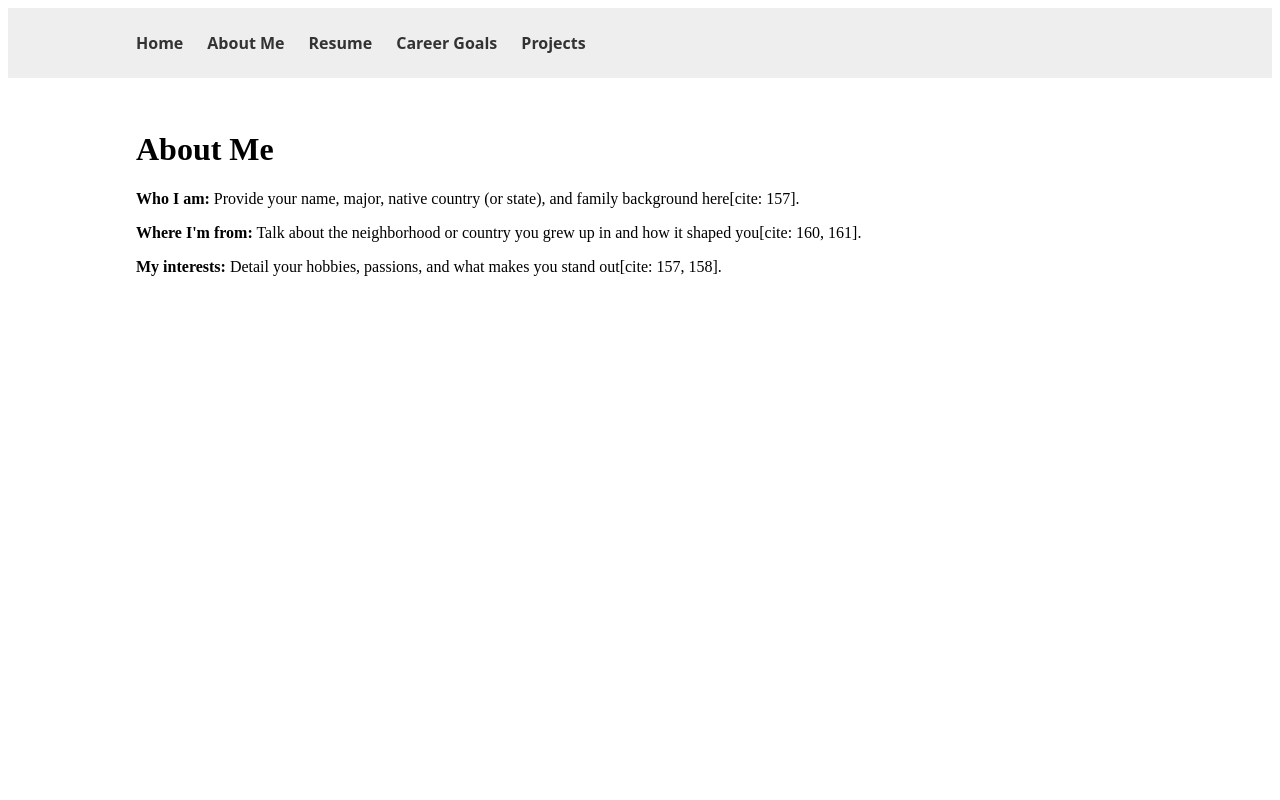
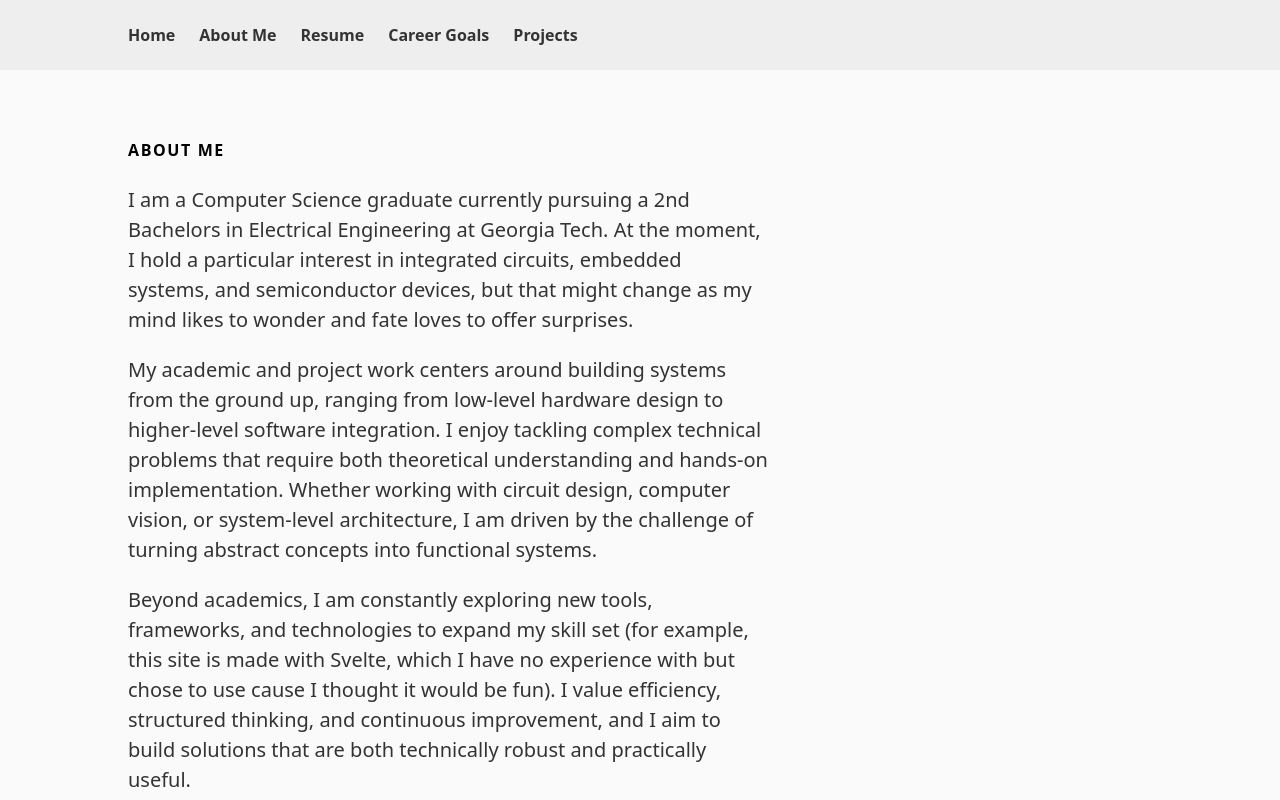
Before and after one commit to CodeXTL/Olivers-Corner, a SvelteKit app: page /about in a window 1280 px wide. Shown: the top 800 px of the page. Built offline with nearby package versions, Linux system fonts and the light colour scheme.

Commit message:
Polished homepage, about, goals, and resume pages

```diff
--- a/src/routes/+layout.svelte
+++ b/src/routes/+layout.svelte
@@ -10,17 +10,27 @@
 	<a href="/projects">Projects</a>
 </nav>
 
-<main class="content">
-	{@render children()}
-</main>
+{@render children()}
 
 <style>
 	.main-nav {
+		/**Floats the nav bar to fix the homepage issue*/
+		position: fixed;
+		top: 0;
+		left: 0;
+		width: 100%;
+		box-sizing: border-box;
+		z-index: 100; /* It's yee high and above everything */
+
 		display: flex;
 		gap: 1.5rem;
 		padding: 1.5rem 10vw;
 		background-color: #eee;
-		font-family: ui-sans-serif, system-ui, -apple-system, sans-serif;
+		font-family:
+			ui-sans-serif,
+			system-ui,
+			-apple-system,
+			sans-serif;
 	}
 	.main-nav a {
 		text-decoration: none;
@@ -30,8 +40,57 @@
 	.main-nav a:hover {
 		color: #000;
 	}
-	.content {
-		/* Gives the rest of the pages a consistent padding */
-		padding: 2rem 10vw;
+
+	/* --- GLOBAL TYPOGRAPHY --- */
+	:global(body) {
+		margin: 0;
+		padding: 0;
+		background-color: #fafafa;
+		color: #111;
+		font-family:
+			ui-sans-serif,
+			system-ui,
+			-apple-system,
+			sans-serif;
+	}
+
+	:global(h1) {
+		font-size: 1rem;
+		font-weight: 600;
+		text-transform: uppercase;
+		letter-spacing: 0.1em;
+		margin-bottom: 1.5rem;
+		color: #000;
+	}
+
+	:global(h2) {
+		font-size: 1.1rem;
+		font-weight: 600;
+		margin-top: 2.5rem;
+		margin-bottom: 1rem;
+		color: #111;
+		border-bottom: 1px solid #eaeaea;
+		padding-bottom: 0.5rem;
+	}
+
+	:global(p),
+	:global(li) {
+		font-size: 1.25rem;
+		line-height: 1.5;
+		margin-bottom: 1rem;
+		color: #333;
+	}
+
+	/* --- SHARED PAGE LAYOUT --- */
+	/* This perfectly mimics your homepage wrapper */
+	:global(.page-wrapper) {
+		display: flex;
+		flex-direction: column;
+		padding: 10vw 0 5vw 10vw;
+	}
+
+	/* This perfectly mimics your homepage main tag */
+	:global(.page-wrapper main) {
+		max-width: 640px;
 	}
 </style>
--- a/src/routes/+page.svelte
+++ b/src/routes/+page.svelte
@@ -206,16 +206,16 @@
 	on:mouseup={stopDrag}
 />
 
-<div class="wrapper" on:mousedown|self={spawnBall} role="presentation">
+<div class="page-wrapper" on:mousedown|self={spawnBall} role="presentation">
 	<main>
 		<header>
 			<h1>{name}</h1>
 			<p>
 				Welcome to my corner of the internet! I am an Electrical Engineering and Computer Science
-				student at Georgia Tech with a passion for semiconductor devices and VLSI. This website
-				serves as a creative outlet for me to explore interesting things as well as a portfolio of
-				my academic journey, showcasing my technical projects, career aspirations, and personal
-				growth.
+				student at Georgia Tech with a passion for semiconductor devices, embedded systems, and
+				VLSI. This website serves as a creative outlet for me to explore interesting things as well
+				as a portfolio of my academic journey, showcasing my technical projects, career aspirations,
+				and personal growth.
 			</p>
 			<p>In the meantime, here's a ball to play around with.</p>
 			<ul>
@@ -244,59 +244,9 @@
 			role="presentation"
 		></div>
 	{/each}
-
-	<footer>
-		<p>No, I am your footer.</p>
-	</footer>
 </div>
 
 <style>
-	:global(body) {
-		margin: 0;
-		padding: 0;
-		background-color: #fafafa;
-		color: #111;
-		font-family:
-			ui-sans-serif,
-			system-ui,
-			-apple-system,
-			sans-serif;
-	}
-
-	.wrapper {
-		display: flex;
-		flex-direction: column;
-		justify-content: center;
-		min-height: 100vh;
-		padding: 0 10vw;
-	}
-
-	main {
-		max-width: 480px;
-	}
-
-	h1 {
-		font-size: 0.85rem;
-		font-weight: 600;
-		text-transform: uppercase;
-		letter-spacing: 0.1em;
-		margin-bottom: 1.5rem;
-		color: #000;
-	}
-
-	p {
-		font-size: 1.25rem;
-		line-height: 1.5;
-		margin-bottom: 1rem;
-		color: #333;
-	}
-
-	li {
-		font-size: 1.25rem;
-		line-height: 1.5;
-		color: #333;
-	}
-
 	nav {
 		display: flex;
 		flex-direction: column;
@@ -330,15 +280,6 @@
 		transform: translateX(0);
 	}
 
-	footer {
-		position: absolute;
-		bottom: 2rem;
-		font-size: 0.7rem;
-		color: #bbb;
-		text-transform: uppercase;
-		letter-spacing: 0.05em;
-	}
-
 	.ball {
 		width: 50px;
 		height: 50px;
--- a/src/routes/about/+page.svelte
+++ b/src/routes/about/+page.svelte
@@ -1,22 +1,148 @@
 <script>
-	// You can import images from your static folder or an assets folder
+	import { onMount } from 'svelte';
+
+	let profileImage = '/headshot.jpg';
+
+	// Canvas variables
+	let canvas;
+	let ctx;
+	let isDrawing = false;
+
+	// This runs once upon load to set up our paintbrush
+	onMount(() => {
+		ctx = canvas.getContext('2d');
+
+		// match canvas internal resolution to prevent blurry lines
+		canvas.width = canvas.offsetWidth;
+		canvas.height = canvas.offsetHeight;
+	});
+
+	function startDrawing(event) {
+        if (event.button != 0) return;
+
+		isDrawing = true;
+		draw(event);
+	}
+
+	function stopDrawing() {
+		isDrawing = false;
+		ctx.beginPath();
+	}
+
+    function clearDrawing() {
+        ctx.clearRect(0, 0, canvas.width, canvas.height);
+    }
+
+	function draw(event) {
+		if (!isDrawing) return;
+
+		// Get mouse coordinates relative to the canvas itself
+		const rect = canvas.getBoundingClientRect();
+		const x = event.clientX - rect.left;
+		const y = event.clientY - rect.top;
+
+		// Paintbrush settings
+		ctx.lineWidth = 5;
+		ctx.lineCap = 'round';
+		ctx.strokeStyle = '#ff0055';
+
+		// Tells the canvas to draw a line from the last point to the nex (x,y)
+		ctx.lineTo(x, y);
+
+		// Actually paints the line onto the screen
+		ctx.stroke();
+
+		// Reset the path so the line follows the mouse
+		ctx.beginPath();
+		ctx.moveTo(x, y);
+	}
 </script>
 
 <svelte:head>
 	<title>About Me | Oliver's Corner</title>
 </svelte:head>
 
+<div class="interactive-art-station">
+	<img src={profileImage} alt="Hey it's me!" class="base-image" />
+
+	<canvas
+		class="drawing-canvas"
+		bind:this={canvas}
+		on:mousedown={startDrawing}
+		on:mousemove={draw}
+		on:mouseup={stopDrawing}
+		on:mouseleave={stopDrawing}
+        on:contextmenu|preventDefault={clearDrawing}
+	></canvas>
+</div>
+
+<div class="page-wrapper">
+	<main>
 		<h1>About Me</h1>
 
 		<p>
-	<strong>Who I am:</strong> Provide your name, major, native country (or state), and family background
-	here[cite: 157].
+			I am a Computer Science graduate currently pursuing a 2nd Bachelors in Electrical Engineering
+			at Georgia Tech. At the moment, I hold a particular interest in integrated circuits, embedded
+			systems, and semiconductor devices, but that might change as my mind likes to wonder and fate
+			loves to offer surprises.
 		</p>
 		<p>
-	<strong>Where I'm from:</strong> Talk about the neighborhood or country you grew up in and how it shaped
-	you[cite: 160, 161].
+			My academic and project work centers around building systems from the ground up, ranging from
+			low-level hardware design to higher-level software integration. I enjoy tackling complex
+			technical problems that require both theoretical understanding and hands-on implementation.
+			Whether working with circuit design, computer vision, or system-level architecture, I am
+			driven by the challenge of turning abstract concepts into functional systems.
 		</p>
 		<p>
-	<strong>My interests:</strong> Detail your hobbies, passions, and what makes you stand out[cite: 157,
-	158].
+			Beyond academics, I am constantly exploring new tools, frameworks, and technologies to expand
+			my skill set (for example, this site is made with Svelte, which I have no experience with but
+			chose to use cause I thought it would be fun). I value efficiency, structured thinking, and
+			continuous improvement, and I aim to build solutions that are both technically robust and
+			practically useful.
 		</p>
+		<p>And that's me on the right! Feel free to draw on me!</p>
+        <ul>
+            <li>Left click to draw.</li>
+            <li>Right click to clear.</li>
+        </ul>
+	</main>
+</div>
+
+<style>
+	/* The wrapper takes over the floating duties */
+	.interactive-art-station {
+		position: fixed;
+		right: 10vw;
+		top: 50%;
+		transform: translateY(-50%);
+		width: 350px;
+		max-width: 30vw;
+		z-index: 1;
+	}
+
+	.base-image {
+		width: 100%;
+		display: block; /* Removes a tiny gap under the image */
+		border-radius: 12px;
+		box-shadow: 0 8px 24px rgba(0, 0, 0, 0.1);
+		z-index: 0;
+	}
+
+	/* The canvas perfectly covers the image */
+	.drawing-canvas {
+		position: absolute;
+		top: 0;
+		left: 0;
+		width: 100%;
+		height: 100%;
+		border-radius: 12px;
+		cursor: crosshair; /* Changes the mouse to look like a tool! */
+	}
+
+	/* Responsive design: What happens on small screens? */
+	@media (max-width: 1420px) {
+		.interactive-art-station {
+			display: none;
+		}
+	}
+</style>
```
Also changed, not shown: src/routes/goals/+page.svelte (+22 -9 lines), src/routes/projects/+page.svelte (+6 -2 lines), src/routes/resume/+page.svelte (+41 -9 lines), static/headshot.jpg (added), 1 other file (tests, documents, lock files or other folders). Lines whose indentation alone changed are shown as unchanged.
